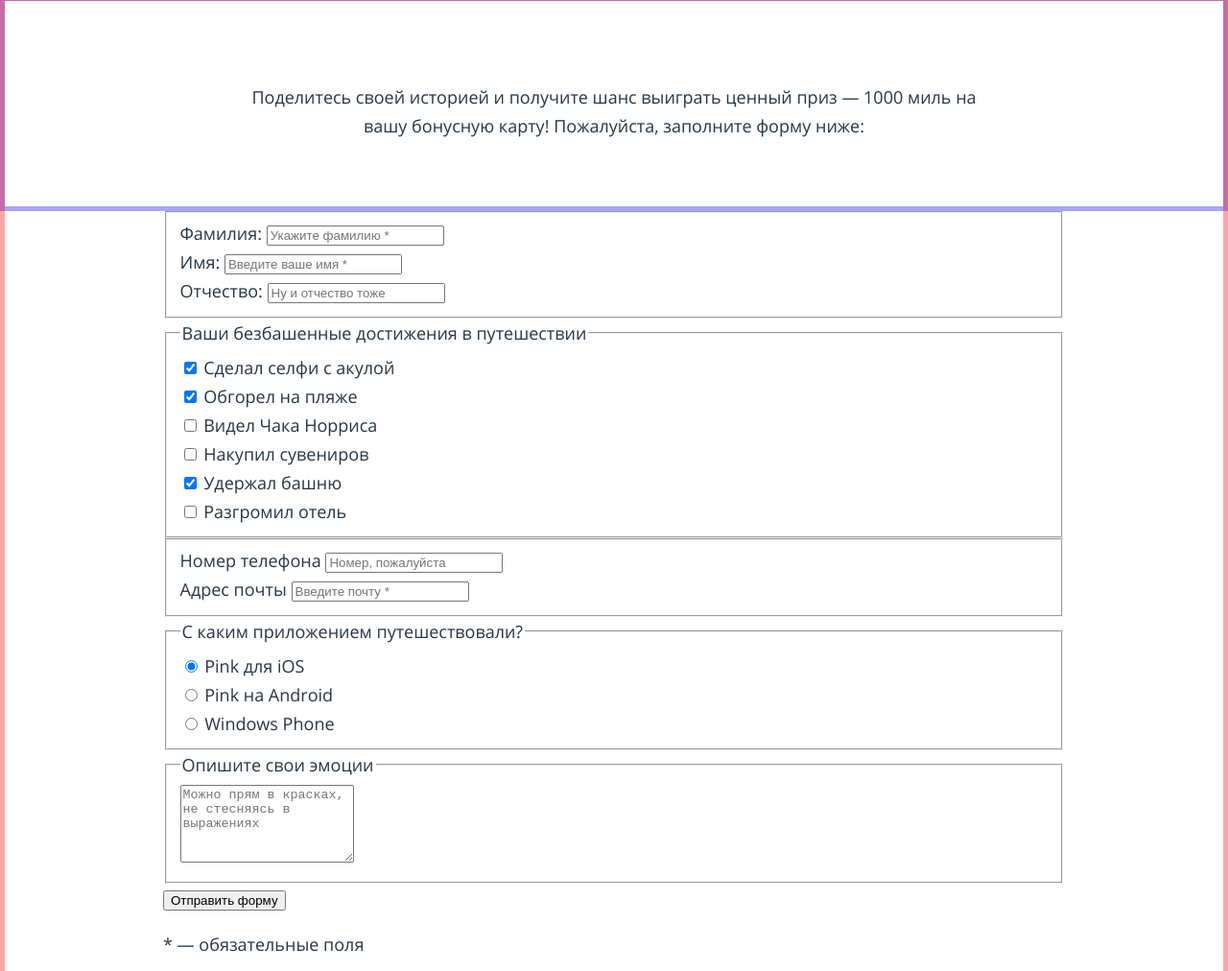
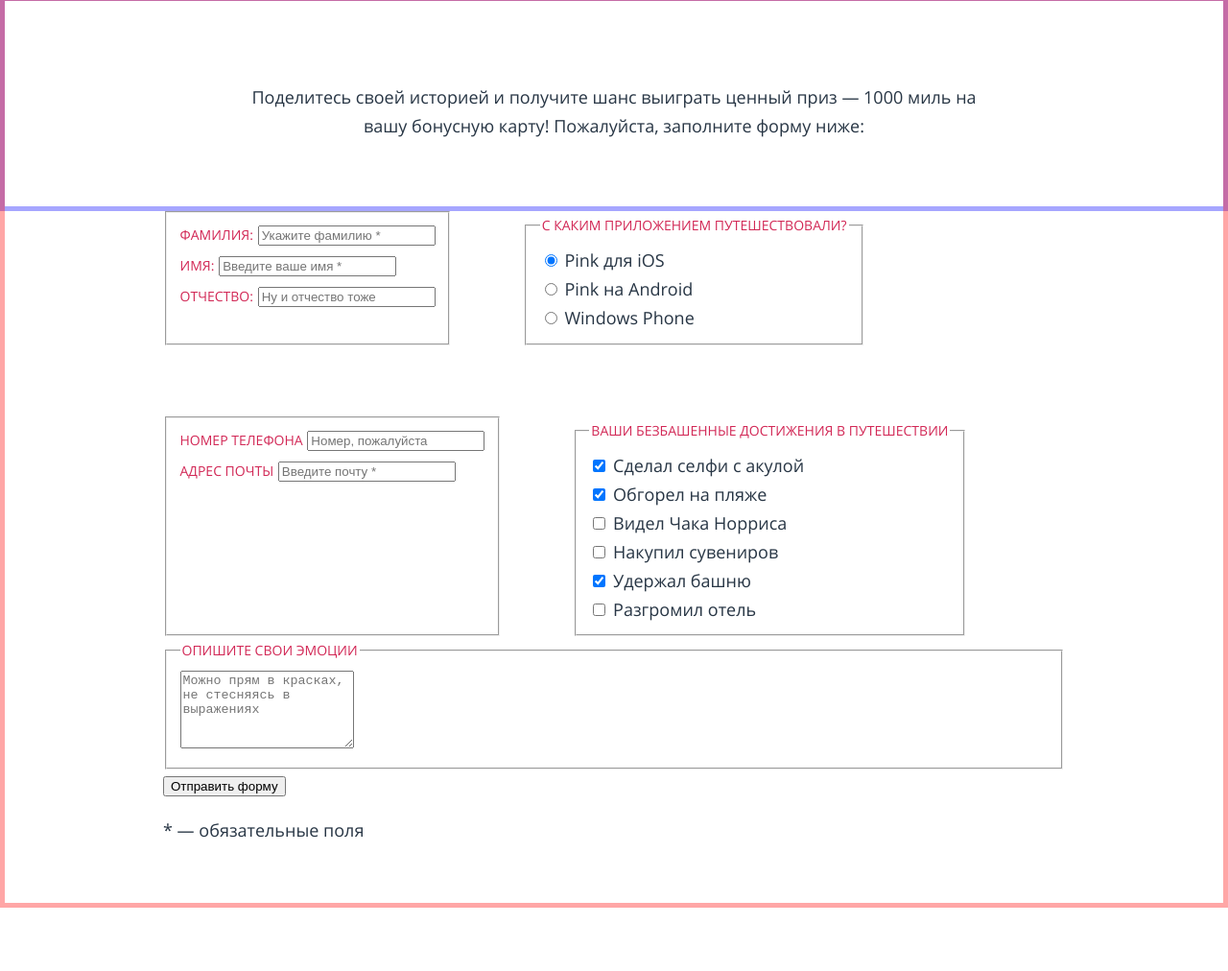
Before and after one commit to dr-montasir/1485429-pink-20, a website: page source/form.html in a window 1280 px wide. Shown: the part 386-1398 px from the top of the page at 96% size. Drawn offline with nearby package versions, Linux system fonts and the light colour scheme; files that its build step writes are made by us from their sources.

Commit message:
добавил сетки для блока form и для его элементов

```diff
--- a/source/sass/blocks/form.scss
+++ b/source/sass/blocks/form.scss
@@ -4,3 +4,44 @@
   display: grid;
   grid-template-rows: min-content min-content min-content;
 }
+
+.form__inputs {
+  display: flex;
+  flex-wrap: wrap;
+
+  @media (min-width: $desktop-width) {
+    gap: 74px;
+  }
+}
+
+.form__info .form__label,
+.form__contact .form__label,
+.form__legend {
+  color: $cerise;
+  text-transform: uppercase;
+  font-size: 14px;
+}
+
+.form__info {
+  order: 1;
+}
+
+.form__achievement {
+  order: 2;
+
+  @media (min-width: $tablet-width) {
+    order: 4;
+  }
+}
+
+.form__contact {
+  order: 3;
+}
+
+.form__apps {
+  order: 4;
+
+  @media (min-width: $tablet-width) {
+    order: 2;
+  }
+}
```
